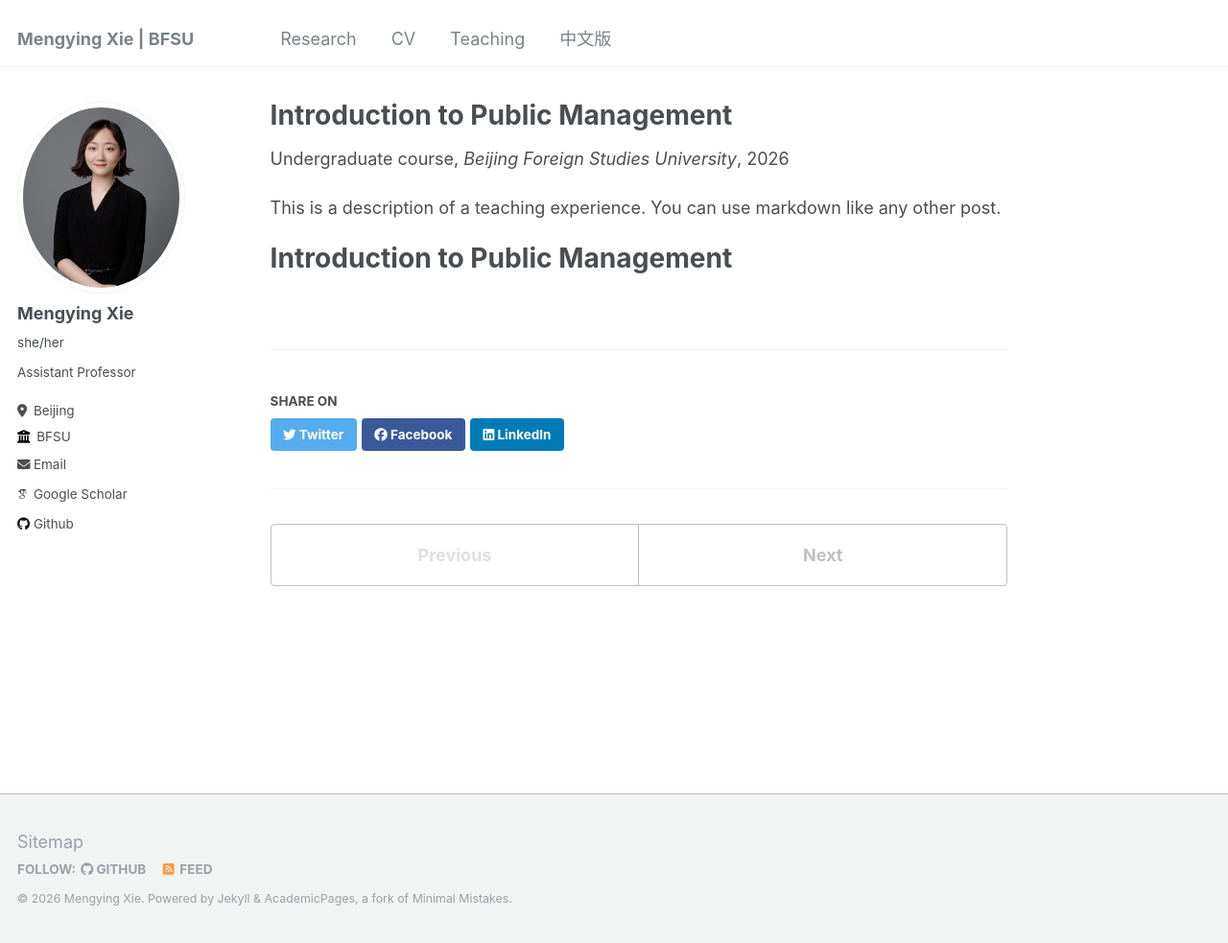
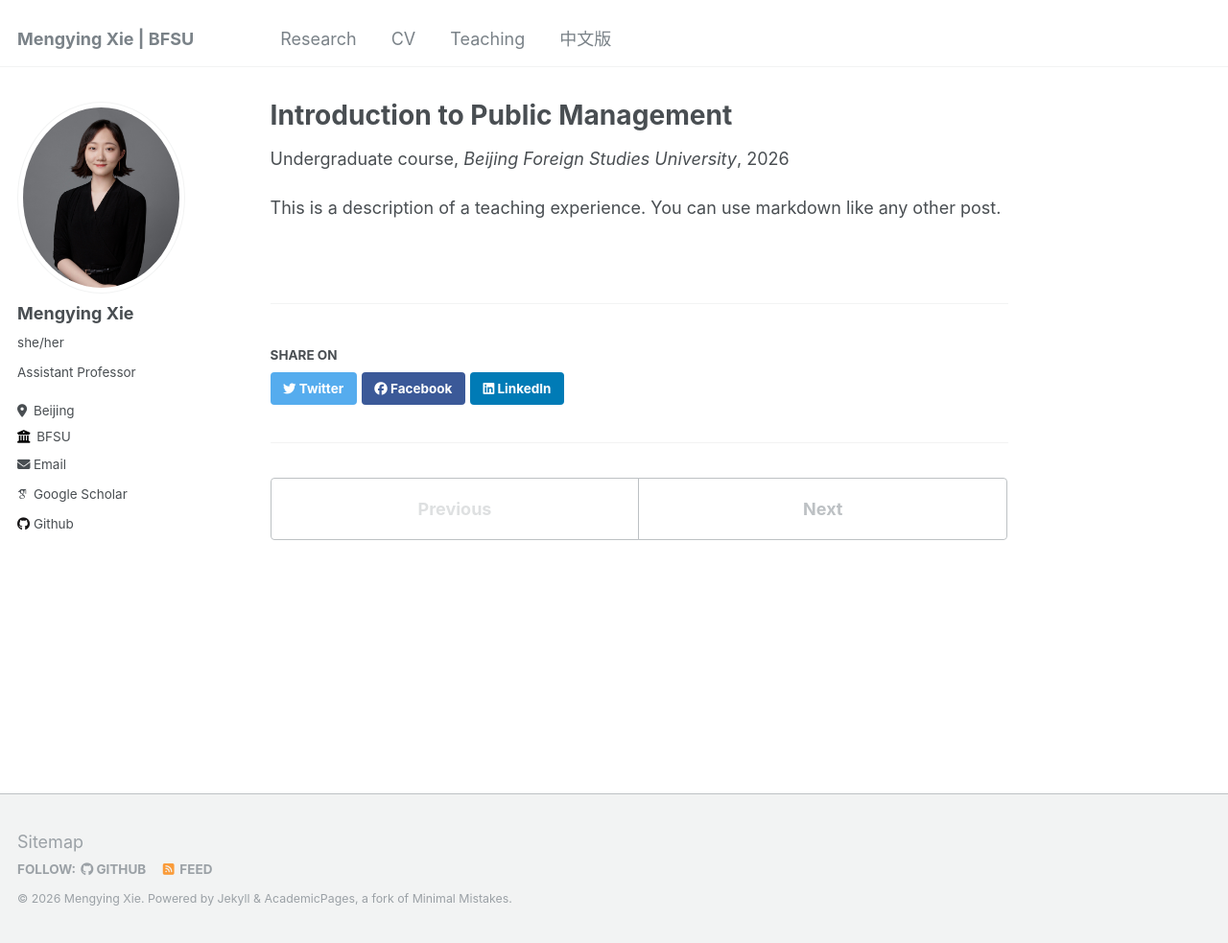
Before and after one commit to xiemythu/xiemythu.github.io, a Jekyll site: the page built from _teaching/2026-Fall-teaching-1.md, in a window 1280 px wide and 983 px high. Shown: the whole window at 96% size. Built offline with Jekyll 4.4.1, drawn with Linux system fonts in a browser that asks for light colours; some web fonts are replaced.

Commit message:
Update 2026-Fall-teaching-1.md

```diff
--- a/_teaching/2026-Fall-teaching-1.md
+++ b/_teaching/2026-Fall-teaching-1.md
@@ -2,12 +2,10 @@
 title: "Introduction to Public Management"
 collection: teaching
 type: "Undergraduate course"
-venue: Beijing Foreign Studies University
+permalink: /teaching/2026-fall-public-management/
+venue: "Beijing Foreign Studies University"
 date: 2026-09-01
 location: "Beijing, China"
 ---
 
 This is a description of a teaching experience. You can use markdown like any other post.
-
-Introduction to Public Management
-======
```
